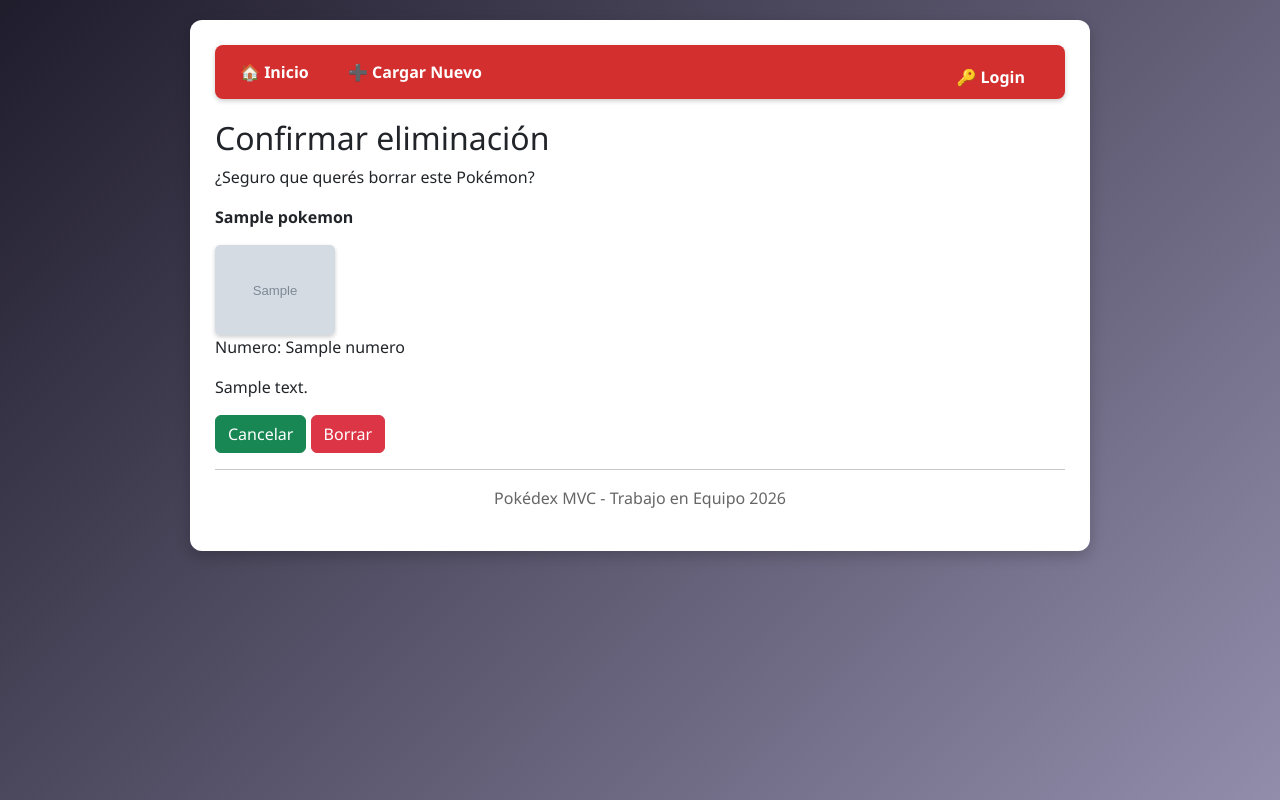
After one commit to Nazaazul/pokedex_mvc, a PHP site: template view/borrarPokemon.php in a window 1280 px wide. The commit adds this page. Run offline with PHP 8.4, Linux system fonts and the light colour scheme; the template is opened without the code that fills it: most values are stand-ins (such as "Sample title", 1, 10 or a date in 2020); grey boxes marked "Sample" are stand-in pictures.

Commit message:
Funcion Borrar pokemon

```diff
--- /dev/null
+++ b/view/borrarPokemon.php
@@ -0,0 +1,19 @@
+<?php include 'header.php'; ?>
+<h2>Confirmar eliminación</h2>
+
+<p>¿Seguro que querés borrar este Pokémon?</p>
+<p><strong><?php echo $pokemon['nombre']; ?></strong></p>
+<div>
+
+
+
+<img   style="border-radius: 5px; box-shadow: 0 2px 4px rgba(0,0,0,0.2);" src="imagenes/<?php echo $pokemon['imagen']; ?>" width="120">
+<p>Numero: <?php echo $pokemon['numero']; ?></p>
+<p><?php echo $pokemon['descripcion']; ?></p>
+
+</div>
+
+<button type="button" class="btn btn-success" ><a class="link-underline link-underline-opacity-0 text-reset" href="index.php?seccion=listar">Cancelar</a></button>
+
+<button type="button" class="btn btn-danger"><a class="link-underline link-underline-opacity-0 text-reset" href="index.php?seccion=confirmar_borrar&id=<?php echo $pokemon['id']; ?>"> Borrar </a> </button>
+<?php include 'footer.php'; ?>
--- a/view/header.php
+++ b/view/header.php
@@ -3,8 +3,9 @@
 <head>
     <meta charset="UTF-8">
     <title>Pokédex Equipo</title>
+    <link href="https://cdn.jsdelivr.net/npm/bootstrap@5.3.8/dist/css/bootstrap.min.css" rel="stylesheet" integrity="sha384-sRIl4kxILFvY47J16cr9ZwB07vP4J8+LH7qKQnuqkuIAvNWLzeN8tE5YBujZqJLB" crossorigin="anonymous">
+    <link rel="stylesheet" href="https://cdn.jsdelivr.net/npm/bootstrap-icons@1.13.1/font/bootstrap-icons.min.css">
     <style>
-
      body {
             font-family: 'Segoe UI', Tahoma, Geneva, Verdana, sans-serif;
             margin: 0;
@@ -44,7 +45,7 @@
 
         /* Estilos de la tabla */
         table { border-collapse: collapse; width: 100%; margin-top: 15px; }
-        th, td { border: 1px solid #ddd; padding: 12px; text-align: left; vertical-align: middle; }
+        th, td { border: 1px solid #ddd; padding: 12px;  vertical-align: middle; }
         th { background-color: #f5f5f5; color: #333; }
 
         /* Estilo para los botones del buscador */
--- a/view/listar.php
+++ b/view/listar.php
@@ -35,7 +35,10 @@
                     <?php if(!empty($p['tipo2_imagen'])): ?>
                     <img src="imagenes/<?php echo $p['tipo2_imagen']; ?>" style="width:25px;">
                     <?php endif; ?>
-
+                </td>
+                <td>
+                    <?php echo "<a href='index.php?seccion=modificar' class='link-underline link-underline-opacity-0 text-reset'>" ."<i class='bi bi-pencil'>" . "</i>" . "</a>" ?>
+                    <a class="link-underline link-underline-opacity-0 text-reset" href="index.php?seccion=borrar&id=<?php echo $p['id']; ?>"> <i class='bi bi-trash'> </i>  </a>
                 </td>
 
             </tr>
```
Also changed, not shown: controller/BorrarPokemonController.php (added, +25 -0 lines), index.php (+15 -8 lines), model/PokemonModel.php (+9 -0 lines).
